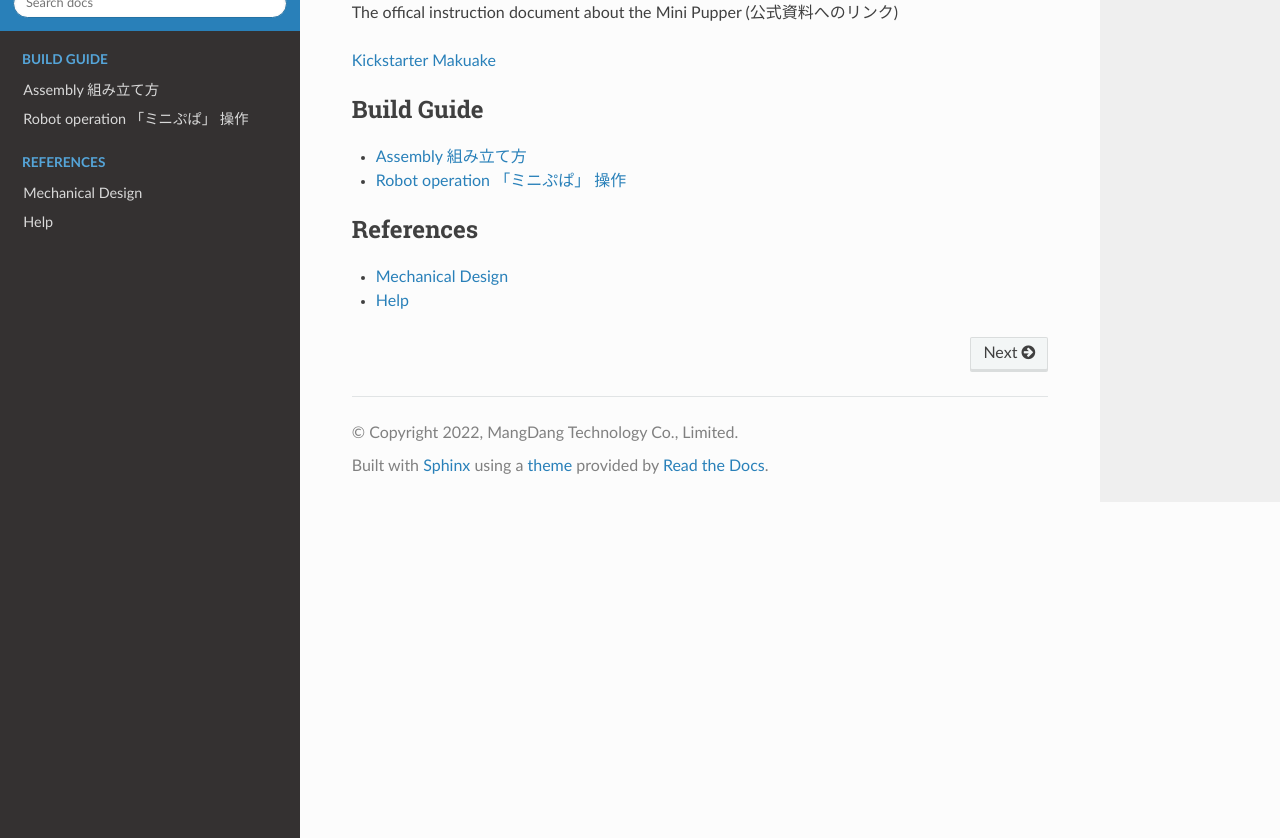
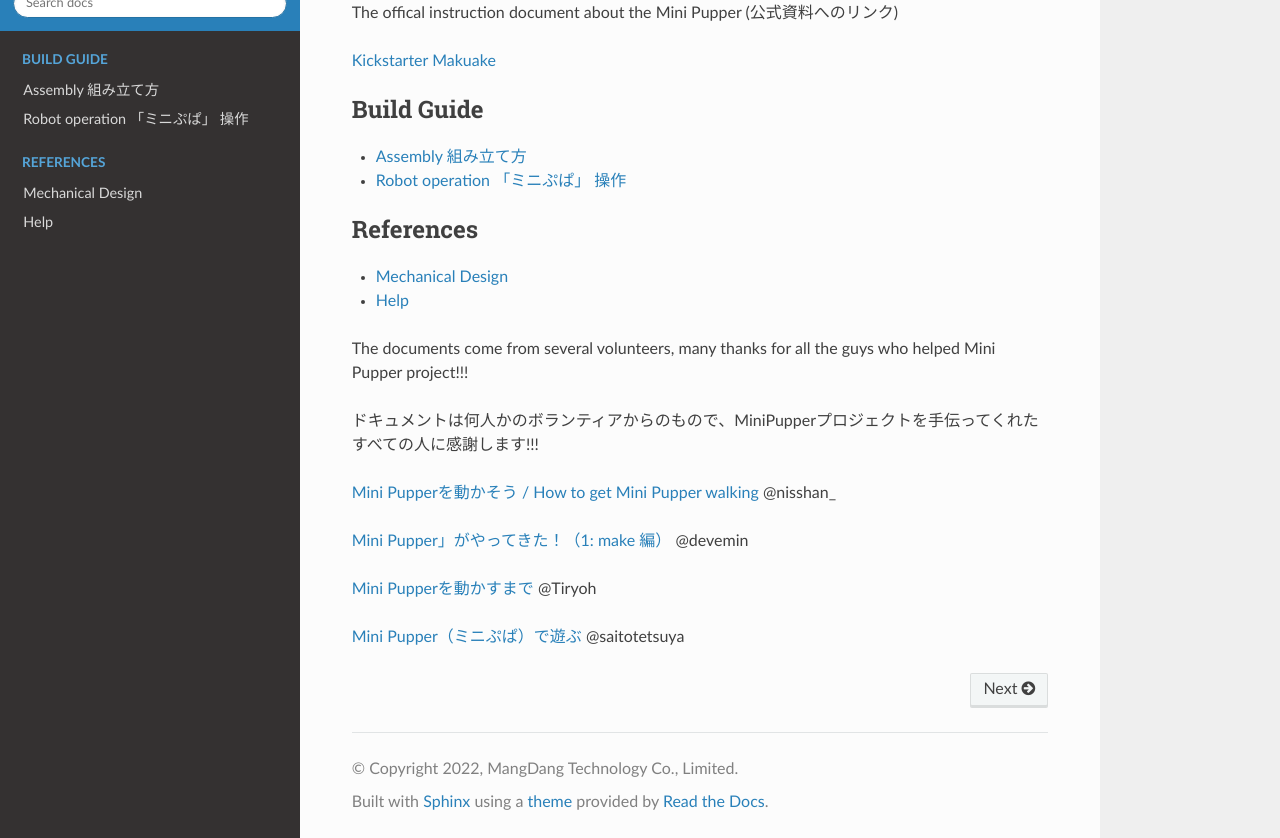
Before and after one commit to mangdangroboticsclub/MiniPupperDocs, a Sphinx documentation site: the page built from docs/index.rst, in a window 1280 px wide and 900 px high, scrolled down 593 px, cut to the strip 62-900 px from the top of the window. Built offline with Sphinx 7.4.7 and the Read the Docs theme 2.0.0, drawn with Linux system fonts in a browser that asks for light colours.

Commit message:
Update index.rst

```diff
--- a/docs/index.rst
+++ b/docs/index.rst
@@ -34,3 +34,15 @@
 
     reference/Design
     reference/Help
+
+The documents come from several volunteers, many thanks for all the guys who helped Mini Pupper project!!!
+
+ドキュメントは何人かのボランティアからのもので、MiniPupperプロジェクトを手伝ってくれたすべての人に感謝します!!!
+
+`Mini Pupperを動かそう / How to get Mini Pupper walking <https://qiita.com/nisshan_/items/5f1a0953e9fd4afba5b5>`_  @nisshan_
+
+`Mini Pupper」がやってきた！（1: make 編） <http://deve.sakura.ne.jp/make_robots/2021/12/24/%e3%80%8cmini-pupper%e3%80%8d%e3%81%8c%e3%82%84%e3%81%a3%e3%81%a6%e3%81%8d%e3%81%9f%ef%bc%81%ef%bc%881-make-%e7%b7%a8%ef%bc%89/>`_  @devemin
+
+`Mini Pupperを動かすまで <https://zenn.dev/tiryoh/scraps/4da80714b84fa9>`_  @Tiryoh
+
+`Mini Pupper（ミニぷぱ）で遊ぶ <https://min.togetter.com/EnagHLB>`_  @saitotetsuya
```
